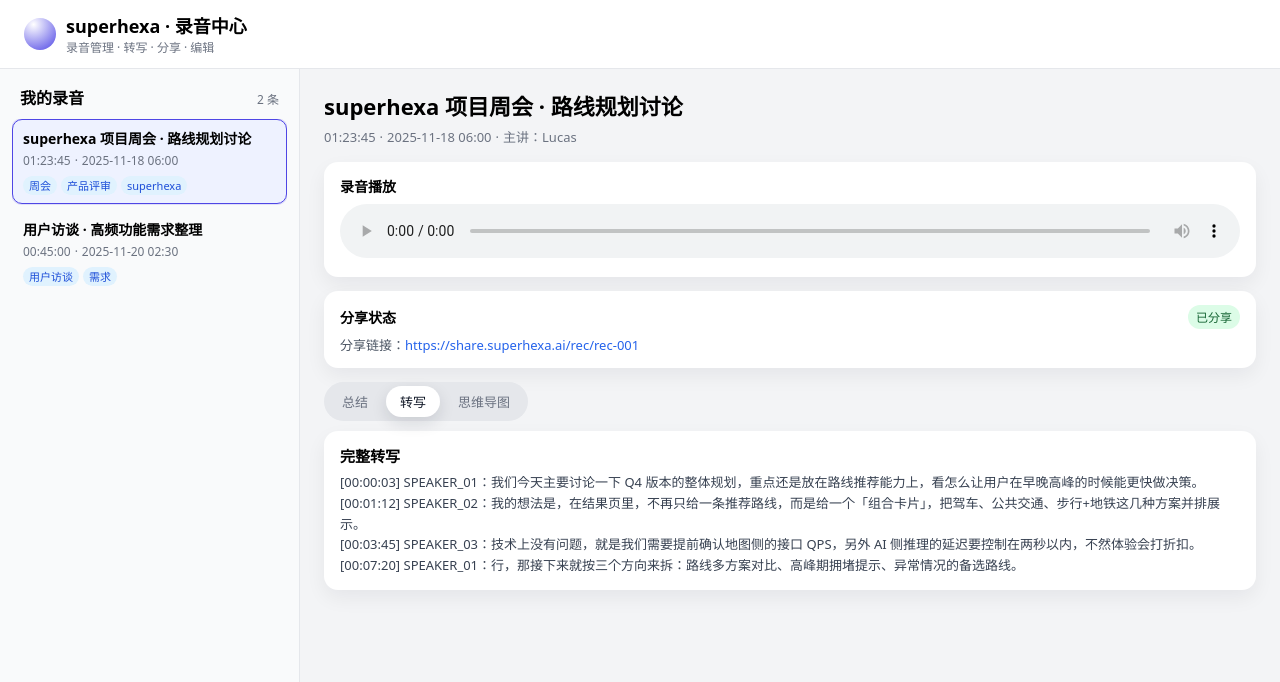
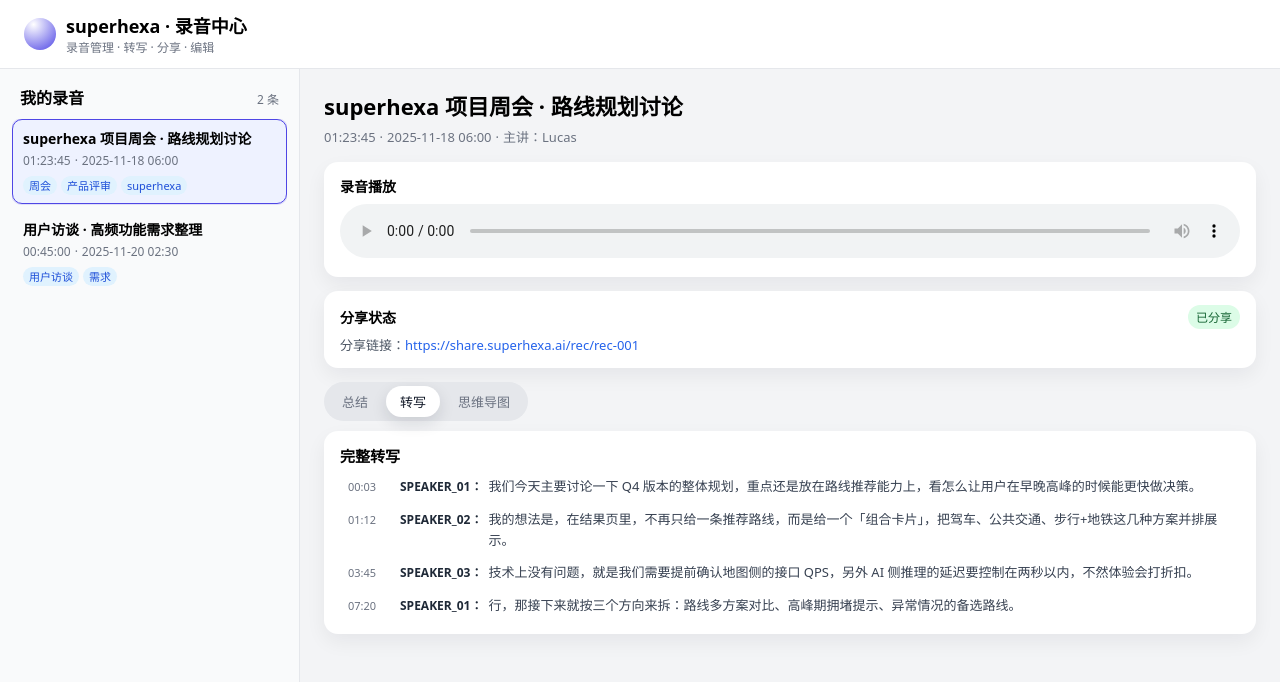
Before and after one commit to xielong/recorder, a React (Vite) app: page / in a window 1280 px wide. Both pictures are taken after a click on the button "转写". Shown: the top 682 px of the page. Built offline with nearby package versions, Linux system fonts and the light colour scheme.

Commit message:
feat: add transcript auto-highlight & click-to-seek playback logic

```diff
--- a/src/App.css
+++ b/src/App.css
@@ -280,3 +280,96 @@
   line-height: 1.6;
   margin: 0 0 6px;
 }
+
+/* 详情区 Tabs 容器 */
+.detail-tabs {
+  margin-top: 12px;
+}
+
+/* Tab 行 */
+.tabs {
+  display: inline-flex;
+  padding: 4px;
+  border-radius: 999px;
+  background-color: #e5e7eb;
+  margin-bottom: 10px;
+  gap: 4px;
+}
+
+.tab-btn {
+  border: none;
+  padding: 6px 14px;
+  border-radius: 999px;
+  font-size: 13px;
+  font-weight: 500;
+  cursor: pointer;
+  background: transparent;
+  color: #6b7280;
+  transition: 0.16s all ease-out;
+  white-space: nowrap;
+}
+
+.tab-btn.active {
+  background-color: #ffffff;
+  color: #111827;
+  box-shadow: 0 6px 16px rgba(15, 23, 42, 0.12);
+}
+
+/* 总结要点列表 */
+.summary-list {
+  margin: 6px 0 0;
+  padding-left: 18px;
+}
+
+.summary-list li {
+  font-size: 13px;
+  color: #374151;
+  margin-bottom: 4px;
+}
+
+/* 完整转写样式 */
+.transcript-full {
+  margin-top: 6px;
+  display: flex;
+  flex-direction: column;
+  gap: 4px;
+}
+
+.transcript-line {
+  font-size: 13px;
+  color: #374151;
+  line-height: 1.6;
+  margin: 0;
+  padding: 4px 8px;
+  border-radius: 8px;
+  cursor: pointer;
+  display: flex;
+  align-items: baseline;
+  gap: 6px;
+  transition: background 0.12s ease, box-shadow 0.12s ease;
+}
+
+.transcript-line:hover {
+  background-color: #e5e7eb;
+}
+
+.transcript-line-active {
+  background-color: #eef2ff;
+  box-shadow: 0 0 0 1px rgba(79, 70, 229, 0.25);
+}
+
+.transcript-time {
+  font-size: 11px;
+  color: #6b7280;
+  min-width: 46px;
+}
+
+.transcript-speaker {
+  font-size: 12px;
+  font-weight: 600;
+  color: #1f2937;
+}
+
+.transcript-text {
+  flex: 1;
+}
--- a/src/App.tsx
+++ b/src/App.tsx
@@ -1,7 +1,7 @@
 // src/App.tsx
-import { useState } from 'react'
+import { useRef, useState } from 'react'
 import './App.css'
-import type { Recording } from './types'
+import type { Recording, TranscriptSegment } from './types'
 import { mockRecordings } from './mockRecordings'
 
 function formatDuration(seconds: number): string {
@@ -10,6 +10,18 @@
     const s = seconds % 60
     const pad = (n: number) => n.toString().padStart(2, '0')
     return `${pad(h)}:${pad(m)}:${pad(s)}`
+}
+
+// 段落用短时间格式：mm:ss 或 hh:mm:ss
+function formatTimeShort(seconds: number): string {
+    const h = Math.floor(seconds / 3600)
+    const m = Math.floor((seconds % 3600) / 60)
+    const s = seconds % 60
+    const pad = (n: number) => n.toString().padStart(2, '0')
+    if (h > 0) {
+        return `${pad(h)}:${pad(m)}:${pad(s)}`
+    }
+    return `${pad(m)}:${pad(s)}`
 }
 
 function formatDate(iso: string): string {
@@ -25,13 +37,63 @@
 function App() {
     const [recordings] = useState<Recording[]>(mockRecordings)
     const [activeId, setActiveId] = useState<string>(recordings[0]?.id ?? '')
-
-    // 右侧 Tab：总结 / 转写 / 思维导图
     const [activeTab, setActiveTab] = useState<'summary' | 'transcript' | 'mindmap'>(
         'summary',
     )
 
+    // 当前高亮的转写段落索引
+    const [activeSegmentIndex, setActiveSegmentIndex] = useState<number | null>(null)
+
+    // audio 元素引用，用于跳转播放进度
+    const audioRef = useRef<HTMLAudioElement | null>(null)
+
     const activeRecording = recordings.find((r) => r.id === activeId)
+
+    const handleSelectRecording = (id: string) => {
+        setActiveId(id)
+        setActiveTab('summary') // 切换录音时回到“总结”Tab
+        setActiveSegmentIndex(null)
+        // 重置播放进度
+        if (audioRef.current) {
+            audioRef.current.currentTime = 0
+            audioRef.current.pause()
+        }
+    }
+
+    const handleSegmentClick = (index: number, segment: TranscriptSegment) => {
+        setActiveSegmentIndex(index)
+        if (audioRef.current) {
+            audioRef.current.currentTime = segment.startSeconds
+            audioRef.current
+                .play()
+                .catch(() => {
+                    // 某些浏览器可能因为自动播放策略阻止播放，静默忽略即可
+                })
+        }
+    }
+
+    // ✅ 播放时自动根据 currentTime 高亮当前段落
+    const handleTimeUpdate = () => {
+        if (!audioRef.current || !activeRecording || !activeRecording.transcriptSegments) {
+            return
+        }
+        const current = audioRef.current.currentTime
+        const segments = activeRecording.transcriptSegments
+
+        // 找到最后一个 startSeconds <= current 的段落
+        let idx = -1
+        for (let i = 0; i < segments.length; i++) {
+            if (segments[i].startSeconds <= current) {
+                idx = i
+            } else {
+                break
+            }
+        }
+
+        if (idx !== -1 && idx !== activeSegmentIndex) {
+            setActiveSegmentIndex(idx)
+        }
+    }
 
     return (
         <div className="page">
@@ -63,10 +125,7 @@
                                     'recording-item ' +
                                     (rec.id === activeId ? 'recording-item-active' : '')
                                 }
-                                onClick={() => {
-                                    setActiveId(rec.id)
-                                    setActiveTab('summary') // 切换录音时回到“总结”Tab
-                                }}
+                                onClick={() => handleSelectRecording(rec.id)}
                             >
                                 <div className="recording-title">{rec.title}</div>
                                 <div className="recording-meta">
@@ -109,9 +168,11 @@
                             <div className="player-card">
                                 <div className="player-title">录音播放</div>
                                 <audio
+                                    ref={audioRef}
                                     controls
                                     src={activeRecording.audioUrl}
                                     style={{ width: '100%' }}
+                                    onTimeUpdate={handleTimeUpdate} // ✅ 播放进度更新时自动高亮
                                 >
                                     您的浏览器不支持 audio 播放。
                                 </audio>
@@ -199,18 +260,37 @@
                                         </div>
                                     )}
 
-                                    {/* 转写 Tab */}
+                                    {/* 转写 Tab：可点击跳转、行高亮 + 自动跟随播放 */}
                                     {activeTab === 'transcript' && (
                                         <div className="summary-card">
                                             <h3>完整转写</h3>
-                                            {activeRecording.transcriptFull &&
-                                            activeRecording.transcriptFull.length > 0 ? (
+                                            {activeRecording.transcriptSegments &&
+                                            activeRecording.transcriptSegments.length > 0 ? (
                                                 <div className="transcript-full">
-                                                    {activeRecording.transcriptFull.map((line, idx) => (
-                                                        <p key={idx} className="transcript-line">
-                                                            {line}
-                                                        </p>
-                                                    ))}
+                                                    {activeRecording.transcriptSegments.map(
+                                                        (seg, index) => (
+                                                            <div
+                                                                key={seg.id}
+                                                                className={
+                                                                    'transcript-line ' +
+                                                                    (index === activeSegmentIndex
+                                                                        ? 'transcript-line-active'
+                                                                        : '')
+                                                                }
+                                                                onClick={() => handleSegmentClick(index, seg)}
+                                                            >
+                                <span className="transcript-time">
+                                  {formatTimeShort(seg.startSeconds)}
+                                </span>
+                                                                {seg.speaker && (
+                                                                    <span className="transcript-speaker">
+                                    {seg.speaker}：
+                                  </span>
+                                                                )}
+                                                                <span className="transcript-text">{seg.text}</span>
+                                                            </div>
+                                                        ),
+                                                    )}
                                                 </div>
                                             ) : (
                                                 <p className="transcript-preview">暂无转写内容。</p>
--- a/src/mockRecordings.ts
+++ b/src/mockRecordings.ts
@@ -6,27 +6,52 @@
         id: 'rec-001',
         title: 'superhexa 项目周会 · 路线规划讨论',
         createdAt: '2025-11-18T14:00:00+08:00',
-        durationSeconds: 5025,
+        durationSeconds: 5025, // 01:23:45
         speaker: 'Lucas',
         tags: ['周会', '产品评审', 'superhexa'],
-        audioUrl: '/audio/rec-001-demo.mp3',
+        audioUrl: '/audio/my-meeting-2025-11-25.mp3', // 先占位
+
         isShared: true,
         shareUrl: 'https://share.superhexa.ai/rec/rec-001',
+
         summary:
             '本次会议对 Q4 版本路线推荐能力进行了整体评审，明确多方案对比、拥堵提示和备选路线为三大重点。',
         summaryHighlights: [
-            '确定 Q4 版本核心目标：升级路线推荐体验，重点覆盖早晚高峰。',
-            '产品提出多方案对比卡片、智能备选路线、拥堵与管制提示三项能力。',
+            '确定 Q4 核心目标：升级路线推荐体验，重点覆盖早晚高峰。',
+            '提出多方案对比卡片、智能备选路线、拥堵与管制提示三项能力。',
             '研发评估整体周期为 6 周，依赖地图接口 QPS 与 AI 推理链路。',
-            '形成初步行动清单：技术可行性评估、埋点方案设计、AB 实验规划。',
+            '形成行动清单：可行性评估、埋点方案设计、AB 实验规划。',
         ],
+
         transcriptPreview:
             '我们今天主要讨论一下 Q4 版本的整体规划，重点还是放在路线推荐能力上……',
-        transcriptFull: [
-            '[00:00:03] SPEAKER_01：我们今天主要讨论一下 Q4 版本的整体规划，重点还是放在路线推荐能力上，看怎么让用户在早晚高峰的时候能更快做决策。',
-            '[00:01:12] SPEAKER_02：我的想法是，在结果页里，不再只给一条推荐路线，而是给一个「组合卡片」，把驾车、公共交通、步行+地铁这几种方案并排展示。',
-            '[00:03:45] SPEAKER_03：技术上没有问题，就是我们需要提前确认地图侧的接口 QPS，另外 AI 侧推理的延迟要控制在两秒以内，不然体验会打折扣。',
-            '[00:07:20] SPEAKER_01：行，那接下来就按三个方向来拆：路线多方案对比、高峰期拥堵提示、异常情况的备选路线。',
+
+        // ✅ 带时间戳的完整转写示例
+        transcriptSegments: [
+            {
+                id: 'seg-001',
+                startSeconds: 3,
+                speaker: 'SPEAKER_01',
+                text: '我们今天主要讨论一下 Q4 版本的整体规划，重点还是放在路线推荐能力上，看怎么让用户在早晚高峰的时候能更快做决策。',
+            },
+            {
+                id: 'seg-002',
+                startSeconds: 72,
+                speaker: 'SPEAKER_02',
+                text: '我的想法是，在结果页里，不再只给一条推荐路线，而是给一个「组合卡片」，把驾车、公共交通、步行+地铁这几种方案并排展示。',
+            },
+            {
+                id: 'seg-003',
+                startSeconds: 225,
+                speaker: 'SPEAKER_03',
+                text: '技术上没有问题，就是我们需要提前确认地图侧的接口 QPS，另外 AI 侧推理的延迟要控制在两秒以内，不然体验会打折扣。',
+            },
+            {
+                id: 'seg-004',
+                startSeconds: 440,
+                speaker: 'SPEAKER_01',
+                text: '行，那接下来就按三个方向来拆：路线多方案对比、高峰期拥堵提示、异常情况的备选路线。',
+            },
         ],
     },
     {
@@ -36,8 +61,10 @@
         durationSeconds: 2700,
         speaker: 'PM 小王',
         tags: ['用户访谈', '需求'],
-        audioUrl: '/audio/rec-002-demo.mp3',
+        audioUrl: '/audio/my-meeting-2025-11-25.mp3',
+
         isShared: false,
+
         summary:
             '本次访谈重点围绕录音转写准确率、搜索功能和标记重点片段展开，用户希望在复杂会议场景下快速定位关键信息。',
         summaryHighlights: [
@@ -45,11 +72,23 @@
             '希望支持按「说话人 / 关键词 / 时间段」多维度搜索。',
             '强需求：能对关键片段打标签或收藏，方便回看。',
         ],
+
         transcriptPreview:
             '最近你在使用录音类工具时，最大的痛点是什么？……',
-        transcriptFull: [
-            '[00:00:15] INTERVIEWER：最近你在使用录音类工具时，最大的痛点是什么？',
-            '[00:00:30] USER：我觉得最大的痛点还是回听效率太低了，明明只是想找两三句话，却要拖很久的进度条。',
+
+        transcriptSegments: [
+            {
+                id: 'seg-101',
+                startSeconds: 15,
+                speaker: 'INTERVIEWER',
+                text: '最近你在使用录音类工具时，最大的痛点是什么？',
+            },
+            {
+                id: 'seg-102',
+                startSeconds: 30,
+                speaker: 'USER',
+                text: '我觉得最大的痛点还是回听效率太低了，明明只是想找两三句话，却要拖很久的进度条。',
+            },
         ],
     },
 ]
```
Also changed, not shown: src/types.ts (+15 -6 lines), 2 other files (tests, documents, lock files or other folders).
